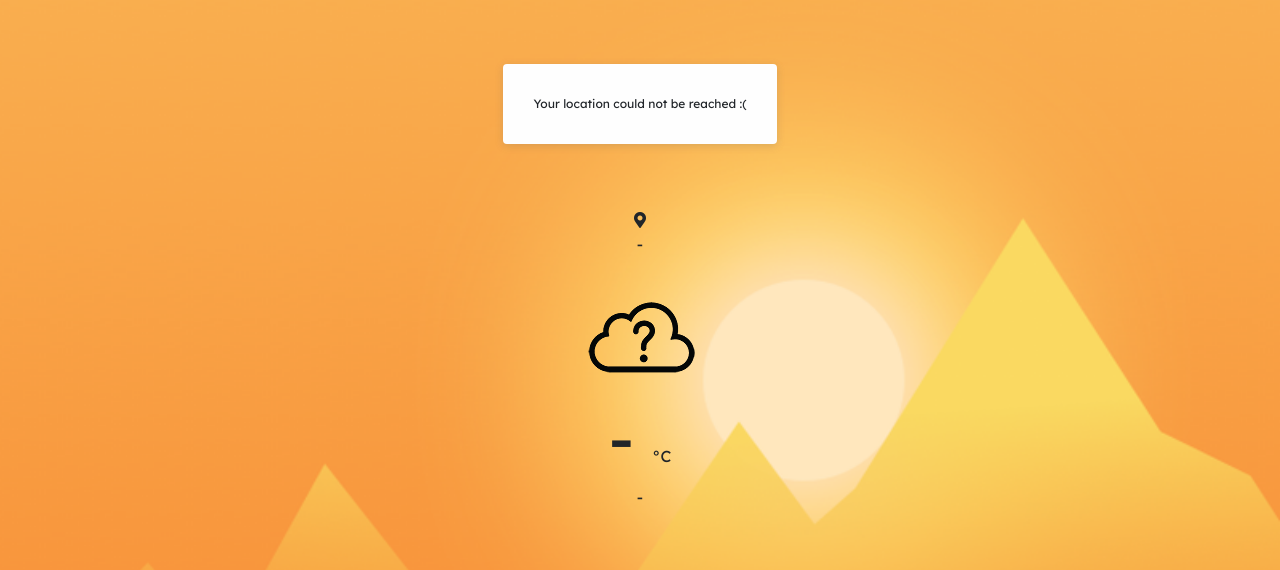
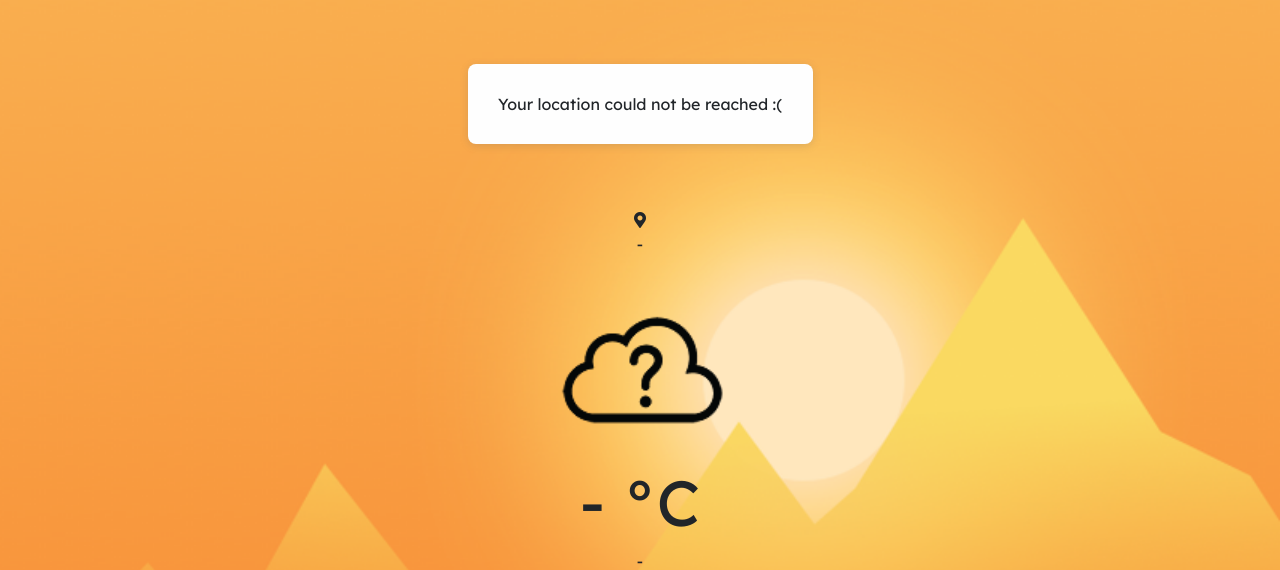
Before and after one commit to kotomyrau/weather-project, a PHP site: page / in a window 1280 px wide. Shown: the top 570 px of the page. Run offline with PHP 8.4, Linux system fonts and the light colour scheme; some libraries are stand-ins or nearby versions.

Commit message:
file clean up

```diff
--- a/app.js
+++ b/app.js
@@ -73,10 +73,6 @@
     tempElement.innerHTML = `${weather.temperature.value}<span>°C</span>`;
     descElement.innerHTML = weather.description;
     locationElement.innerHTML = `${weather.city}, ${weather.country}`;
-    // if(weather.main.toLowerCase() == "rain") {
-    //     const rainURI = "37i9dQZF1DXbvABJXBIyiY";
-    //     spotifyURI.innerHTML = `<iframe src="https://open.spotify.com/embed/playlist/${rainURI}" width="300" height="80" frameborder="0" allowtransparency="true" allow="encrypted-media"></iframe>`;
-    // }
 }
 
 // C to F conversion
--- a/style.css
+++ b/style.css
@@ -4,81 +4,57 @@
 
 
 .container-fluid{
-    /* background-color: pink; */
-    margin: 0;
     background-image: url("day.png");
     background-size: cover;
+    height: 100vh;
+    margin: 0;
     padding: 8vh;
-    /* margin: 0 auto; */
+    position: relative;
     text-align: center;
-    height: 100vh;
-    position: relative;
-    /* display: flex;
-    flex-direction: column;
-    justify-content: space-between; */
 }
 
 .notification {
     background-color: #FEFEFE;
-    border-radius: 4px;
+    border-radius: 1vh;
     box-shadow: rgba(99, 99, 99, 0.2) 0px 2px 8px 0px;
     font-size: 12px;
-    height: 80px;
-    line-height: 20px;
+    height: 10vh;
+    line-height: 2.5vh;
     margin: auto;
-    padding: 30px;
+    padding: 3.8vh;
     white-space: nowrap;
     width: fit-content;
 }
 
 .weather-container{
     margin: 8vh auto;
-    height: auto;
-    /* position: absolute; */
-    /* top: 50%;
-    left: 50%;
-    -ms-transform: translate(-50%, -50%);
-    transform: translate(-50%, -50%); */
-
 }
 
-
-
 iframe {
+    border: 10px solid #FEFEFE;
     border-radius: 5px;
-    border: 10px solid pink;
 }
-
 
 .location-icon {
     font-size: 2vh;
 }
-.user-location p {
-    /* text-transform: uppercase; */
+
+p {
+    font-size: 2vh;
 }
+
+.weather-icon img {
+    height: 24vh;
+}
+
 .temperature-value h4 {
     font-size: 8vh;
 }
 
-.temperature-value span {
-    font-size: 16px;
+.temperature-description {
+    text-transform: uppercase;
 }
 
-.temperature-description {
-    text-transform: uppercase;
-    font-size: 2vh;
-}
-.music-container {
-    /* background-color: yellow; */
-    /* display: flex;
-    justify-content: center; */
-    /* position: absolute; */
-    /* bottom: 0; */
-    /* display: flex; */
-    /* justify-content: center; */
-    /* height: fit-content; */
-    /* width: 100%; */
-}
 .spotify-uri {
     width: 100%;
 }
```
